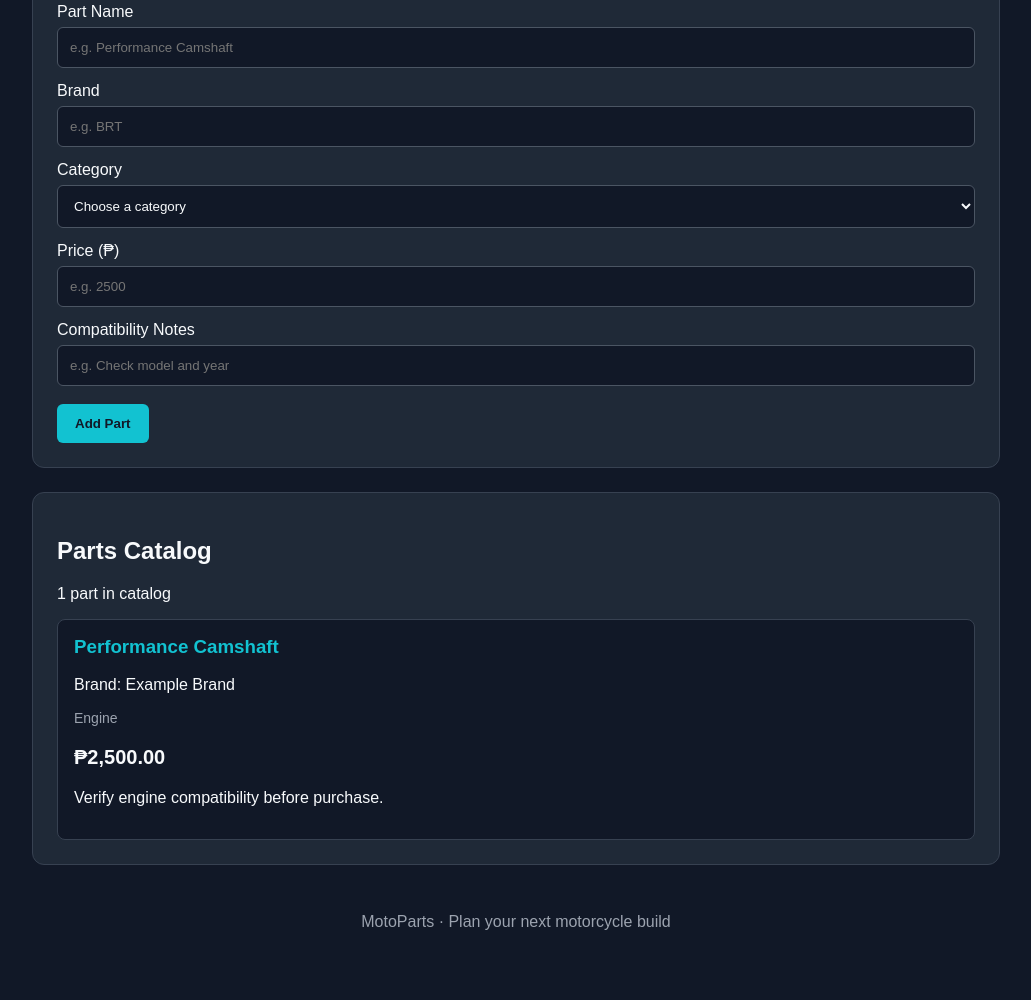
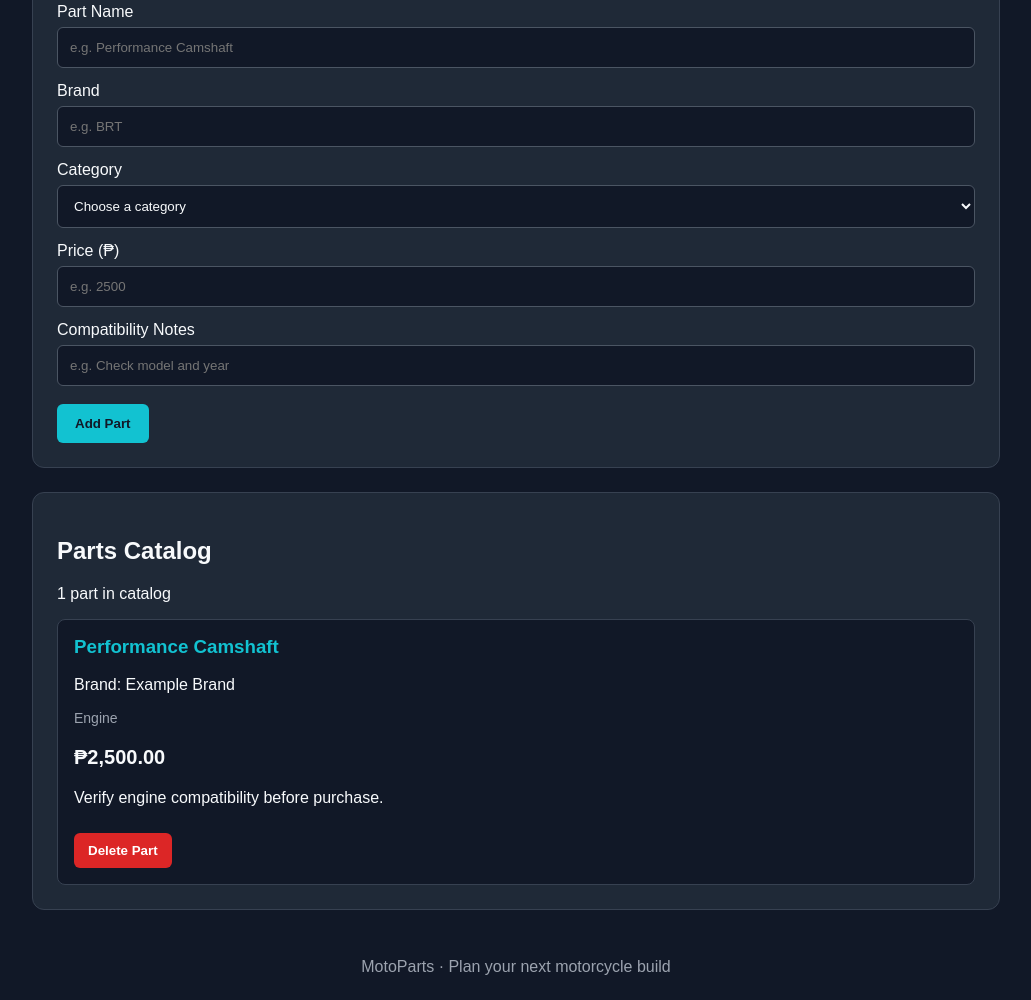
Before and after one commit to Trixjohn/Moto-parts-builder, a plain HTML site: page index.html in a window 1280 px wide. Shown: the part 252-1252 px from the top of the page, without its empty margins (124-1155 px from the left). Before the commit the page ends 1207 px from the top, so only its background shows below. Drawn offline with Linux system fonts and the light colour scheme.

Commit message:
Add delete function

```diff
--- a/app.js
+++ b/app.js
@@ -44,7 +44,39 @@ function displayParts() {
     compatibility.textContent =
       part.compatibility || "No compatibility notes.";
 
-    card.append(name, brand, category, price, compatibility);
+    const deleteButton = document.createElement("button");
+    deleteButton.textContent = "Delete Part";
+    deleteButton.className = "delete-button";
+    deleteButton.type = "button";
+
+    deleteButton.addEventListener("click", function () {
+      const confirmed = confirm(
+        "Are you sure you want to delete " + part.name + "?"
+      );
+
+      if (!confirmed) {
+        return;
+      }
+
+      const index = parts.findIndex(function (item) {
+        return item.id === part.id;
+      });
+
+      if (index !== -1) {
+        parts.splice(index, 1);
+        displayParts();
+      }
+    });
+
+    card.append(
+      name,
+      brand,
+      category,
+      price,
+      compatibility,
+      deleteButton
+    );
+
     partsList.appendChild(card);
   });
 
--- a/style.css
+++ b/style.css
@@ -109,3 +109,17 @@ footer {
     padding: 16px;
   }
 }
+
+.delete-button {
+  background-color: #dc2626;
+  color: white;
+  border: none;
+  padding: 10px 14px;
+  border-radius: 6px;
+  cursor: pointer;
+  margin-top: 10px;
+}
+
+.delete-button:hover {
+  background-color: #b91c1c;
+}
```
